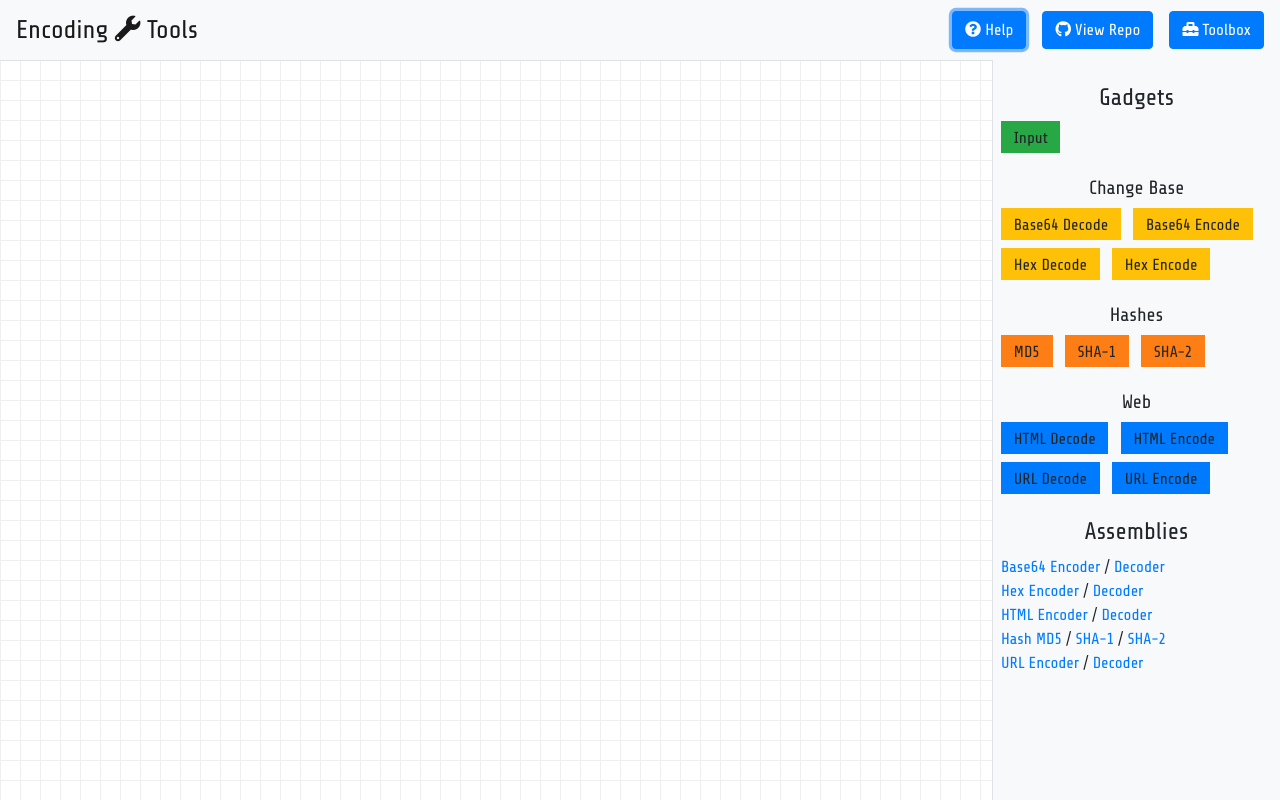
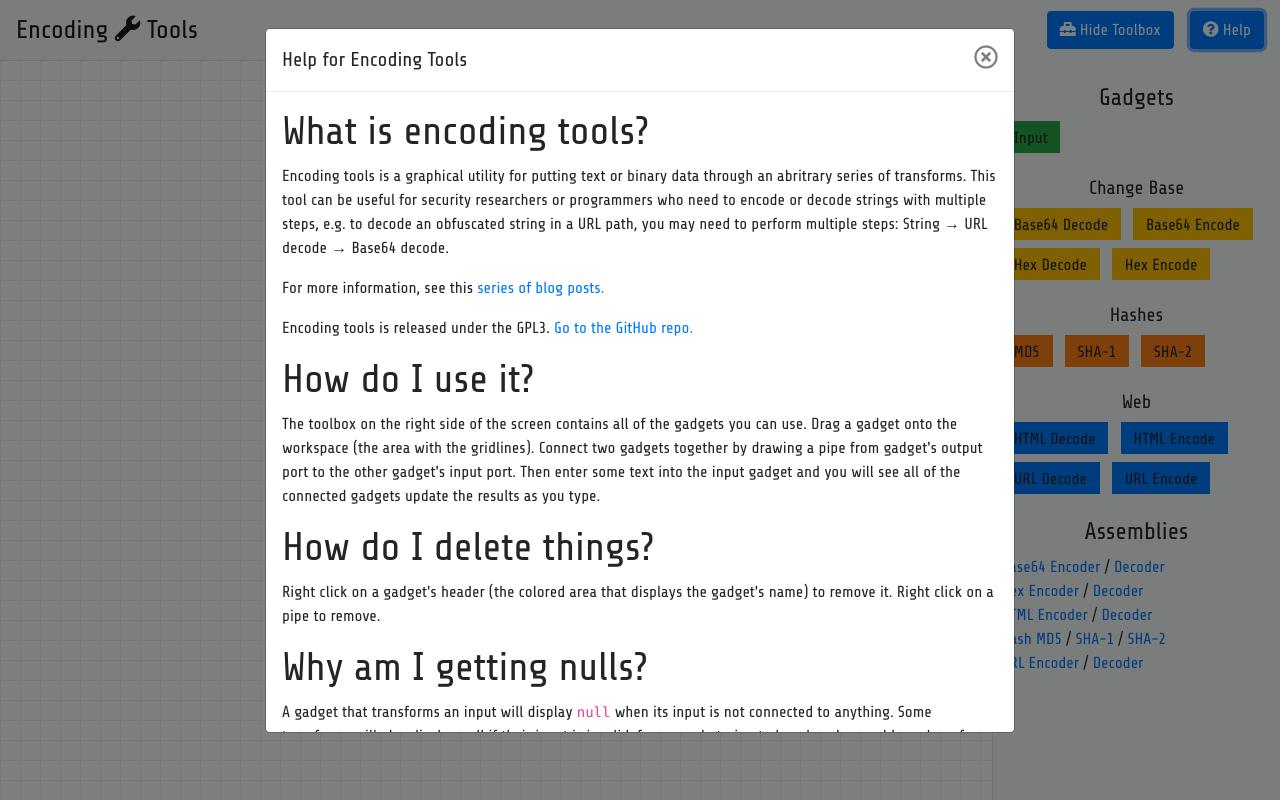
Before and after one commit to mehaase/encoding-tools, a Svelte app: page / in a window 1280 px wide. Both pictures are taken after a click on the button "Help". Built offline with nearby package versions, Linux system fonts and the light colour scheme.

Commit message:
Finish nav and help components

```diff
--- a/public/global.css
+++ b/public/global.css
@@ -27,28 +27,6 @@ pre {
 .user-select-all {
     user-select: all;
     cursor: text;
-}
-
-/* Modals */
-
-div.modal {
-    background-color: rgba(0, 0, 0, 0.5);
-}
-
-div.modal-dialog {
-    max-width: 750px;
-}
-
-div.warning {
-    position: fixed;
-    top: 0;
-    left: 0;
-    right: 0;
-    bottom: 0;
-    z-index: 2;
-    background-color: orange;
-    padding: 2em;
-    font-size: 20pt;
 }
 
 /* Gadgets */
--- a/src/App.svelte
+++ b/src/App.svelte
@@ -1,19 +1,43 @@
 <script>
     import { onMount } from "svelte";
+    import Help from "./Help.svelte";
     import Nav from "./Nav.svelte";
     import Toolbox from "./Toolbox.svelte";
     import Workspace from "./Workspace.svelte";
+
+    let toolboxVisible = true;
+    let helpVisible = false;
 
     onMount(() => {
         // Remove the loading screen.
         document.querySelector("div#loading").remove();
     });
+
+    // Handle global keyboard shorcuts.
+    function handleKeyDown(event) {
+        switch (event.key) {
+            case "?":
+                helpVisible = !helpVisible;
+                break;
+            case "t":
+                toolboxVisible = !toolboxVisible;
+                break;
+        }
+    }
 </script>
 
+<svelte:window on:keydown={handleKeyDown} />
+
 <main>
-    <Nav />
+    <Nav
+        on:toggleToolbox={() => (toolboxVisible = !toolboxVisible)}
+        on:showHelp={() => (helpVisible = true)}
+    />
     <Workspace />
-    <Toolbox />
+    <Toolbox hidden={!toolboxVisible} />
+    {#if helpVisible}
+        <Help on:hideHelp={() => (helpVisible = false)} />
+    {/if}
 </main>
 
 <style>
--- /dev/null
+++ b/src/Help.svelte
@@ -0,0 +1,107 @@
+<script>
+    import { createEventDispatcher } from "svelte";
+
+    const dispatch = createEventDispatcher();
+
+    // Escape key closes this modal.
+    function handleKeyDown(event) {
+        if (event.key == "Escape") {
+            dispatch("hideHelp");
+        }
+    }
+</script>
+
+<svelte:window on:keydown={handleKeyDown} />
+
+<div class="modal show" tabindex="-1" role="dialog" style="display: block;">
+    <div class="modal-dialog" role="document">
+        <div class="modal-content">
+            <div class="modal-header">
+                <h5 class="modal-title">Help for Encoding Tools</h5>
+                <button
+                    on:click={() => dispatch("hideHelp")}
+                    type="button"
+                    class="close"
+                    aria-label="Close"
+                    ><span aria-hidden="true"
+                        ><i class="far fa-times-circle" /></span
+                    ></button
+                >
+            </div>
+            <div class="modal-body">
+                <div>
+                    <h1>What is encoding tools?</h1>
+                    <p>
+                        Encoding tools is a graphical utility for putting text
+                        or binary data through an abritrary series of
+                        transforms. This tool can be useful for security
+                        researchers or programmers who need to encode or decode
+                        strings with multiple steps, e.g. to decode an
+                        obfuscated string in a URL path, you may need to perform
+                        multiple steps: String → URL decode → Base64 decode.
+                    </p>
+                    <p>
+                        For more information, see this
+                        <a href="https://markhaa.se/series/encoding-tools/"
+                            >series of blog posts.</a
+                        >
+                    </p>
+                    <p>
+                        Encoding tools is released under the GPL3.
+                        <a href="https://github.com/mehaase/encoding-tools"
+                            >Go to the GitHub repo.</a
+                        >
+                    </p>
+                    <h1>How do I use it?</h1>
+                    <p>
+                        The toolbox on the right side of the screen contains all
+                        of the gadgets you can use. Drag a gadget onto the
+                        workspace (the area with the gridlines). Connect two
+                        gadgets together by drawing a pipe from gadget's output
+                        port to the other gadget's input port. Then enter some
+                        text into the input gadget and you will see all of the
+                        connected gadgets update the results as you type.
+                    </p>
+                    <h1>How do I delete things?</h1>
+                    <p>
+                        Right click on a gadget's header (the colored area that
+                        displays the gadget's name) to remove it. Right click on
+                        a pipe to remove.
+                    </p>
+                    <h1>Why am I getting nulls?</h1>
+                    <p>
+                        A gadget that transforms an input will display <code
+                            >null</code
+                        >
+                        when its input is not connected to anything. Some transforms
+                        will also display null if their input is invalid, for example
+                        trying to hex decode an odd number of characters.
+                        <strong
+                            >Don't forget that white space counts as characters!</strong
+                        >
+                    </p>
+                    <h1>Keyboard shortcuts</h1>
+                    <ul>
+                        <li><code>?</code> toggle help</li>
+                        <li><code>t</code> toggle toolbox</li>
+                    </ul>
+                </div>
+            </div>
+        </div>
+    </div>
+</div>
+
+<style>
+    div.modal {
+        background-color: rgba(0, 0, 0, 0.5);
+    }
+
+    div.modal-dialog {
+        max-width: 750px;
+    }
+
+    div.modal-body {
+        height: 80vh;
+        overflow-y: scroll;
+    }
+</style>
--- a/src/Nav.svelte
+++ b/src/Nav.svelte
@@ -1,17 +1,38 @@
+<script>
+    import { createEventDispatcher } from "svelte";
+
+    let toolboxVisible = true;
+
+    const dispatch = createEventDispatcher();
+
+    function toggleToolbox(even) {
+        toolboxVisible = !toolboxVisible;
+        dispatch("toggleToolbox");
+    }
+</script>
+
 <nav
     class="navbar navbar-expand-lg navbar-light bg-light border-bottom justify-content-between"
 >
     <span class="navbar-brand">Encoding <i class="fas fa-wrench" /> Tools</span>
     <div>
-        <button type="button" class="btn btn-primary" style="margin-right: 1em;"
-            ><i class="fas fa-question-circle" /> Help</button
-        ><a
+        <button
+            on:click={toggleToolbox}
+            type="button"
             class="btn btn-primary"
             style="margin-right: 1em;"
-            href="https://github.com/mehaase/encoding-tools"
-            target="_blank"><i class="fab fa-github" /> View Repo</a
-        ><button type="button" class="btn btn-primary"
-            ><i class="fas fa-toolbox" /> Toolbox</button
+            ><i class="fas fa-toolbox" />
+            {#if toolboxVisible}
+                Hide
+            {:else}
+                Show
+            {/if}
+            Toolbox
+        </button><button
+            on:click={() => dispatch("showHelp", null)}
+            type="button"
+            class="btn btn-primary"
+            ><i class="fas fa-question-circle" /> Help</button
         >
     </div>
 </nav>
--- a/src/Toolbox.svelte
+++ b/src/Toolbox.svelte
@@ -1,4 +1,8 @@
-<div id="toolbox">
+<script>
+    export let hidden;
+</script>
+
+<div id="toolbox" class:hidden>
     <h1>Gadgets</h1>
     <div class="gadget-handle input-gadget" draggable="true">Input</div>
     <h2>Change Base</h2>
```
